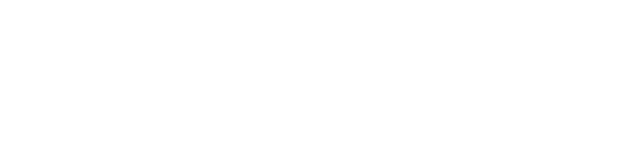
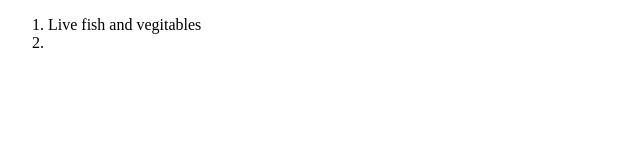
Before and after one commit to mehedihasanmehedihasan/mehedi-hasan-raj, a plain HTML site: page index.html in a window 1280 px wide. Shown: the whole page, without its empty margins (0-640 px from the left). Drawn offline with Linux system fonts and the light colour scheme.

Commit message:
my frist list

```diff
--- a/index.html
+++ b/index.html
@@ -6,6 +6,10 @@
     <title>Document</title>
 </head>
 <body>
+    <ol>
+        <li>Live fish and vegitables</li>
+        <li></li>
+    </ol>
 
 </body>
 </html>
```
